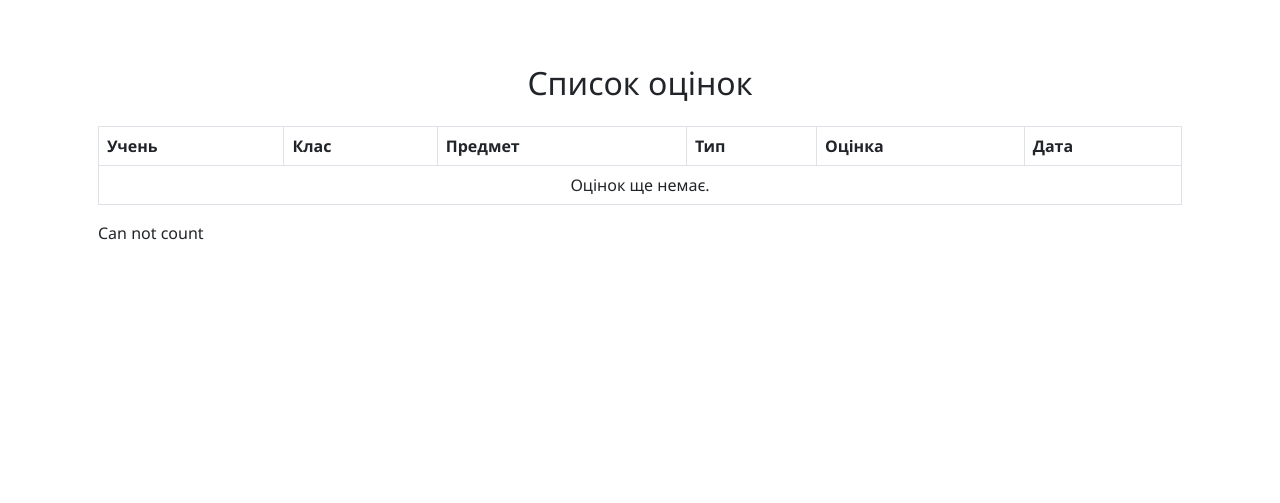
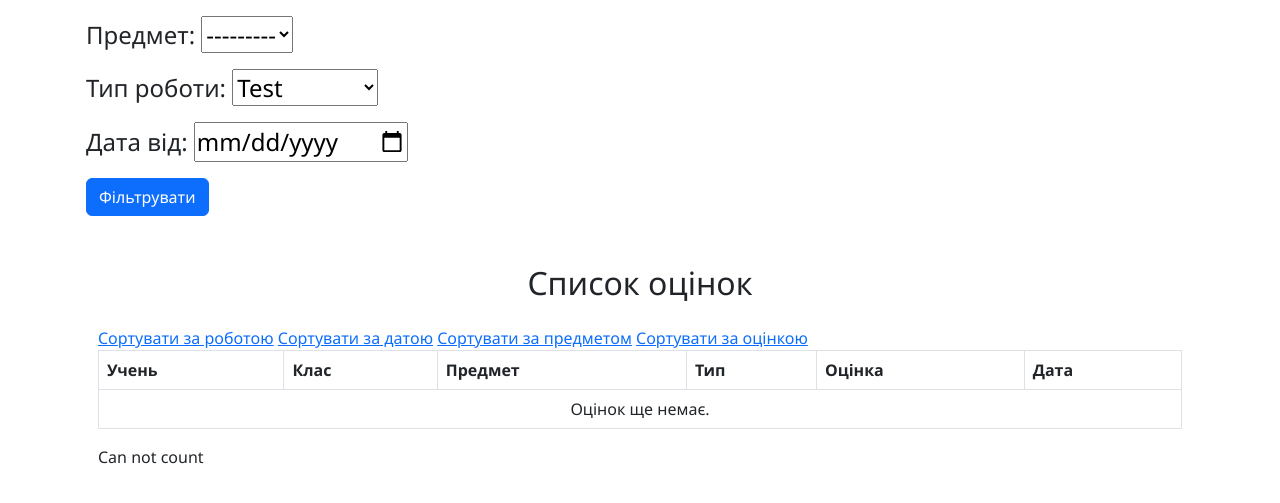
Before and after one commit to NazarUsius/ETelegram, a Django app: page /diary/ in a window 1280 px wide. Shown: the part 56-559 px from the top of the page. Run offline with Django 5.2, Linux system fonts and the light colour scheme; data that the repository does not hold is empty; parts of the project's set-up code (start-up, migrations or seed data) failed here and were passed over; some libraries are stand-ins or nearby versions.

Commit message:
basic filtration system

```diff
--- a/etelegram/diary/forms.py
+++ b/etelegram/diary/forms.py
@@ -38,3 +38,8 @@ class GradeForm(forms.ModelForm):
         if not 1 <= grade <= 12:
             raise ValidationError("Оценка должна быть от 1 до 12.")
         return grade
+
+class GradeFilterForm(forms.Form):
+    subject = forms.ModelChoiceField(queryset=Subject.objects.all(), required=False, label='Предмет')
+    evaluation_type = forms.ChoiceField(choices=EvaluationType.choices, required=False, label='Тип роботи')
+    date_from = forms.DateField(required=False, label='Дата від', widget=forms.DateInput(attrs={'type': 'date'}))
--- a/etelegram/diary/views.py
+++ b/etelegram/diary/views.py
@@ -2,18 +2,31 @@ from django.shortcuts import render, get_object_or_404, redirect
 
 from django.shortcuts import render
 
-from .forms import GradeForm
+from .forms import GradeForm, GradeFilterForm
 from .models import Grade
 
 def grades_list(request):
-    grades = Grade.objects.select_related('user', 'subject').order_by( 'subject__name', 'date')
+    form = GradeFilterForm(request.GET or None)
+    sort_by = request.GET.get('sort', 'date')
+    grades = Grade.objects.select_related('user', 'subject').only('user', 'subject', 'grade', 'date')
+    if form.is_valid():
+        subject = form.cleaned_data.get('subject')
+        evaluation_type = form.cleaned_data.get('evaluation_type')
+        date_from = form.cleaned_data.get('date_from')
+
+        if subject:
+            grades = grades.filter(subject=subject)
+        if evaluation_type:
+            grades = grades.filter(evaluation_type=evaluation_type)
+        if date_from:
+            grades = grades.filter(date__gte=date_from)
     average = "Can not count"
     if len(grades) != 0:
         sum = 0
         for i in grades:
             sum += i.grade
         average = sum/len(grades)
-    return render(request, 'diary/grades_list.html', {'grades': grades, 'average': average})
+    return render(request, 'diary/grades_list.html', {'grades': grades, 'average': average, "form": form})
 def grade_create(request):
     if request.method == 'POST':
         form = GradeForm(request.POST)
--- a/etelegram/templates/diary/grades_list.html
+++ b/etelegram/templates/diary/grades_list.html
@@ -1,8 +1,15 @@
 {% extends 'base/_base.html' %}
 {% block content %}
-
+<form method="get" class="mb-4">
+    {{ form.as_p }}
+    <button type="submit" class="btn btn-primary">Фільтрувати</button>
+</form>
 <div class="container mt-5">
   <h2 class="text-center mb-4">Список оцінок</h2>
+<a href="?sort=subject">Сортувати за роботою</a>
+<a href="?sort=date">Сортувати за датою</a>
+<a href="?sort=evaluation_type">Сортувати за предметом</a>
+<a href="?sort=grade">Сортувати за оцінкою</a>
 
   <table class="table table-bordered table-hover">
     <thead class="thead-light">
--- a/etelegram/voting/models.py
+++ b/etelegram/voting/models.py
@@ -22,9 +22,3 @@ class UserAnswer(models.Model):
     user = models.ForeignKey(settings.AUTH_USER_MODEL, on_delete=models.CASCADE)
     answer = models.ForeignKey(Answer, on_delete=models.CASCADE)
     session = models.ForeignKey(Session, on_delete=models.CASCADE, null = True)
-
-
-
-class Session(models.Model):
-    user = models.ForeignKey(settings.AUTH_USER_MODEL, on_delete=models.CASCADE, related_name='voting_sessions')
-    voting = models.ForeignKey(Voting, on_delete=models.CASCADE)
```
